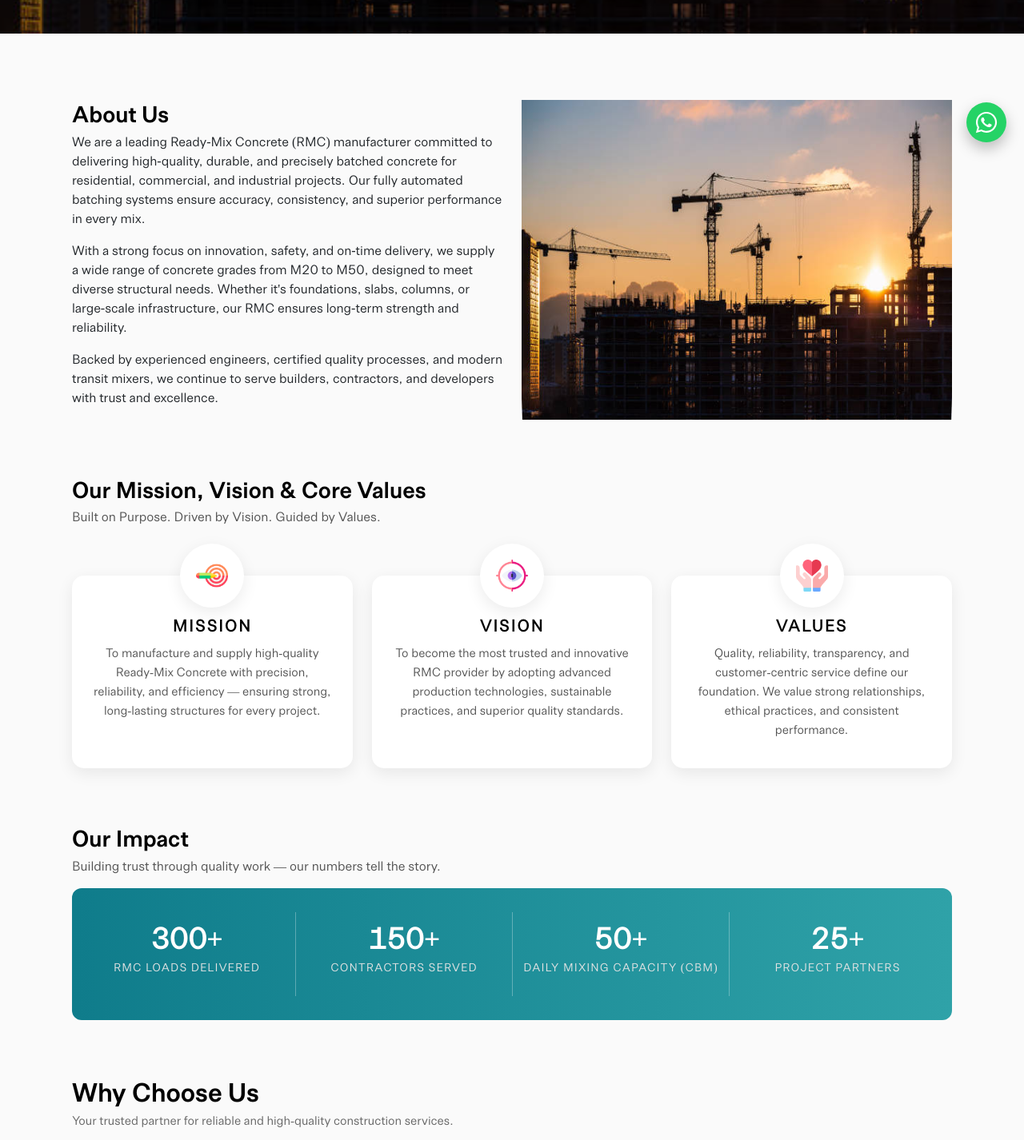
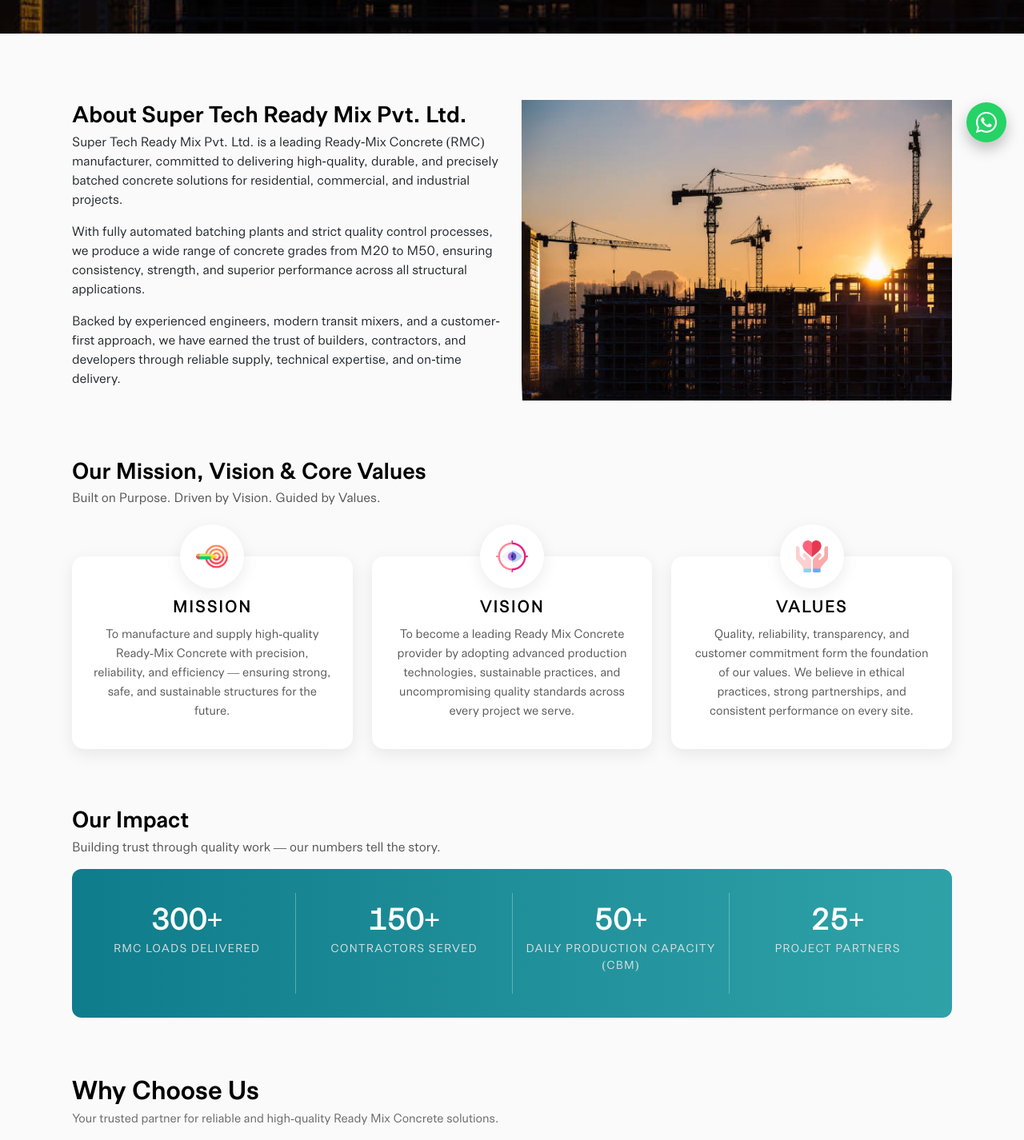
Before and after one commit to palak-parwani/rmc-website, a Next.js app: page /aboutus in a window 1280 px wide. Shown: the part 600-2026 px from the top of the page at 80% size. Built offline with nearby package versions, Linux system fonts and the light colour scheme.

Commit message:
change content

```diff
--- a/src/components/AboutIntro/AboutIntro.module.css
+++ b/src/components/AboutIntro/AboutIntro.module.css
@@ -1,5 +1,5 @@
 .section {
-  padding: 80px 0 0 0;
+  padding: 60px 0 0 0;
 }
 
 .wrapper {
--- a/src/components/Aboutus/Aboutus.jsx
+++ b/src/components/Aboutus/Aboutus.jsx
@@ -45,7 +45,7 @@
   const stats = [
     { id: 1, value: 300, label: "RMC LOADS DELIVERED" },
     { id: 2, value: 150, label: "CONTRACTORS SERVED" },
-    { id: 3, value: 50, label: "DAILY MIXING CAPACITY (CBM)" },
+    { id: 3, value: 50, label: "DAILY PRODUCTION CAPACITY (CBM)" },
     { id: 4, value: 25, label: "PROJECT PARTNERS" },
   ];
 
@@ -63,7 +63,7 @@
     {
       icon: <FaHardHat />,
       title: "Grade-Accurate Concrete",
-      text: "Every batch is produced using automated batching technology, ensuring precise mix ratios and consistent strength.",
+      text: "Every batch is produced using automated batching systems to ensure accurate mix proportions, uniform quality, and dependable strength.",
     },
     {
       icon: <FaTools />,
@@ -78,7 +78,7 @@
     {
       icon: <FaClock />,
       title: "End-to-End Support",
-      text: "From selecting the right grade to on-site slump testing, our team assists you at every stage of concrete placement.",
+      text: "From grade selection and mix design to on-site slump testing and technical guidance, our experts support you throughout the concreting process.",
     },
   ];
 
@@ -98,22 +98,22 @@
       <div className="standard-padding">
         <Row className="mt-5">
           <Col md={6}>
-            <h3 className="heading2">About Us</h3>
+            <h3 className="heading2">About Super Tech Ready Mix Pvt. Ltd.</h3>
             <p>
-              We are a leading Ready-Mix Concrete (RMC) manufacturer committed to delivering
-              high-quality, durable, and precisely batched concrete for residential, commercial,
-              and industrial projects. Our fully automated batching systems ensure accuracy,
-              consistency, and superior performance in every mix.
+              Super Tech Ready Mix Pvt. Ltd. is a leading Ready-Mix Concrete (RMC) manufacturer,
+committed to delivering high-quality, durable, and precisely batched concrete
+solutions for residential, commercial, and industrial projects.
+
             </p>
             <p>
-              {` With a strong focus on innovation, safety, and on-time delivery, we supply a wide
-              range of concrete grades from M20 to M50, designed to meet diverse structural needs.
-              Whether it's foundations, slabs, columns, or large-scale infrastructure, our RMC ensures
-              long-term strength and reliability.`}
+              {` With fully automated batching plants and strict quality control processes,
+we produce a wide range of concrete grades from M20 to M50, ensuring consistency,
+strength, and superior performance across all structural applications.`}
             </p>
             <p>
-              Backed by experienced engineers, certified quality processes, and modern transit mixers,
-              we continue to serve builders, contractors, and developers with trust and excellence.
+              Backed by experienced engineers, modern transit mixers, and a customer-first
+approach, we have earned the trust of builders, contractors, and developers
+through reliable supply, technical expertise, and on-time delivery.
             </p>
 
           </Col>
@@ -138,7 +138,7 @@
               <h3 className={styles.title}>MISSION</h3>
               <p className={styles.text}>
                 To manufacture and supply high-quality Ready-Mix Concrete with precision,
-                reliability, and efficiency — ensuring strong, long-lasting structures for every project.
+                reliability, and efficiency — ensuring strong, safe, and sustainable structures for the future.
               </p>
 
             </div>
@@ -151,8 +151,9 @@
               </div>
               <h3 className={styles.title}>VISION</h3>
               <p className={styles.text}>
-                To become the most trusted and innovative RMC provider by adopting advanced
-                production technologies, sustainable practices, and superior quality standards.
+                To become a leading Ready Mix Concrete provider by adopting advanced
+production technologies, sustainable practices, and uncompromising
+quality standards across every project we serve.
               </p>
 
             </div>
@@ -165,8 +166,9 @@
               </div>
               <h3 className={styles.title}>VALUES</h3>
               <p className={styles.text}>
-                Quality, reliability, transparency, and customer-centric service define our foundation.
-                We value strong relationships, ethical practices, and consistent performance.
+               Quality, reliability, transparency, and customer commitment form the
+foundation of our values. We believe in ethical practices, strong
+partnerships, and consistent performance on every site.
               </p>
 
             </div>
@@ -202,7 +204,7 @@
         <div className={styles.header}>
           <h2 className="heading2">Why Choose Us</h2>
           <p className="desc">
-            Your trusted partner for reliable and high-quality construction services.
+            Your trusted partner for reliable and high-quality Ready Mix Concrete solutions.
           </p>
         </div>
 
--- a/src/components/Map/Map.jsx
+++ b/src/components/Map/Map.jsx
@@ -10,7 +10,7 @@
     <div className="mt-5">
           <div className={styles.header}>
             <h2 className="heading2">Get In Touch With Us</h2>
-            <p className="desc">Your Project, Our Passion – Let’s Talk</p>
+            <p className="desc">Expert support from consultation to concrete delivery.</p>
           </div>
 
           <Row className="g-3 align-items-stretch">
--- a/src/components/Services/Services.module.css
+++ b/src/components/Services/Services.module.css
@@ -1,5 +1,5 @@
 .section {
-  padding: 100px 0;
+  padding: 60px 0;
 }
 
 .heading {
```
Also changed, not shown: src/components/AboutIntro/AboutIntro.jsx (+12 -13 lines), src/components/Contactus/Contactus.jsx (+15 -12 lines), src/components/HeroBanner/HeroBanner.jsx (+3 -4 lines).
